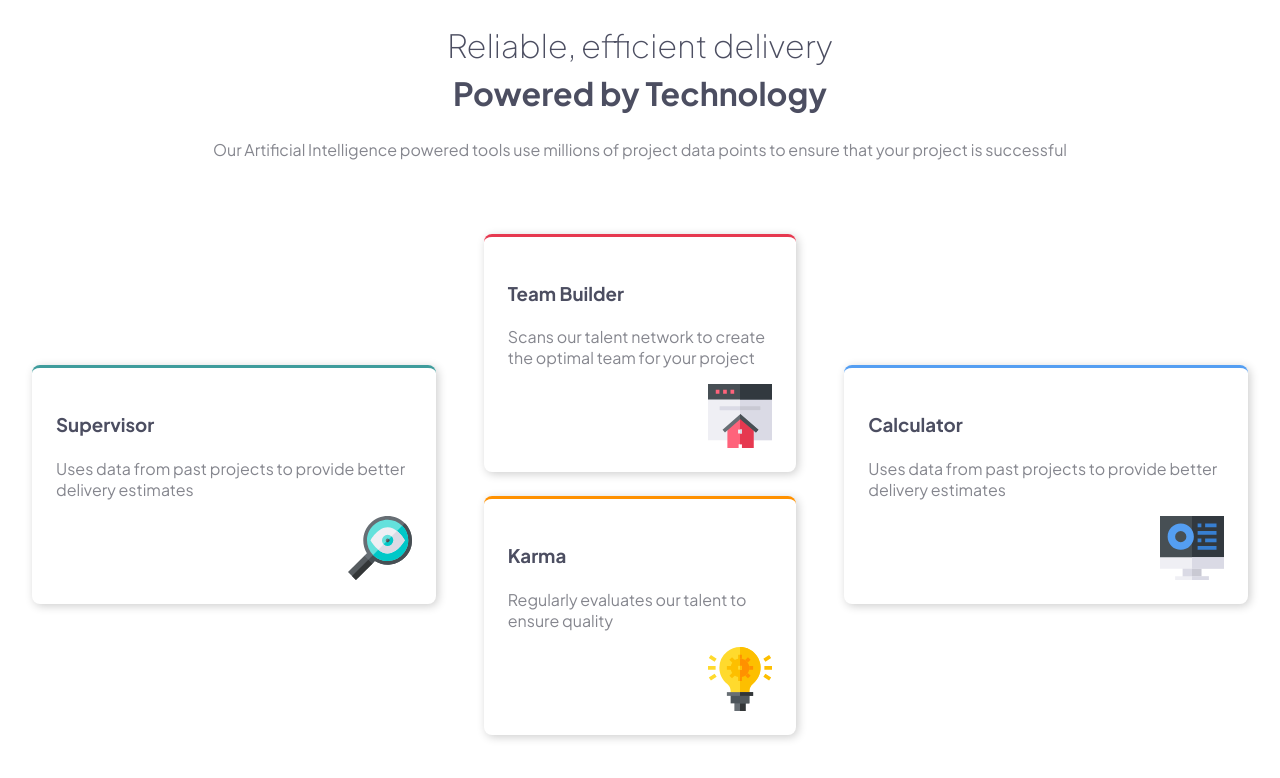
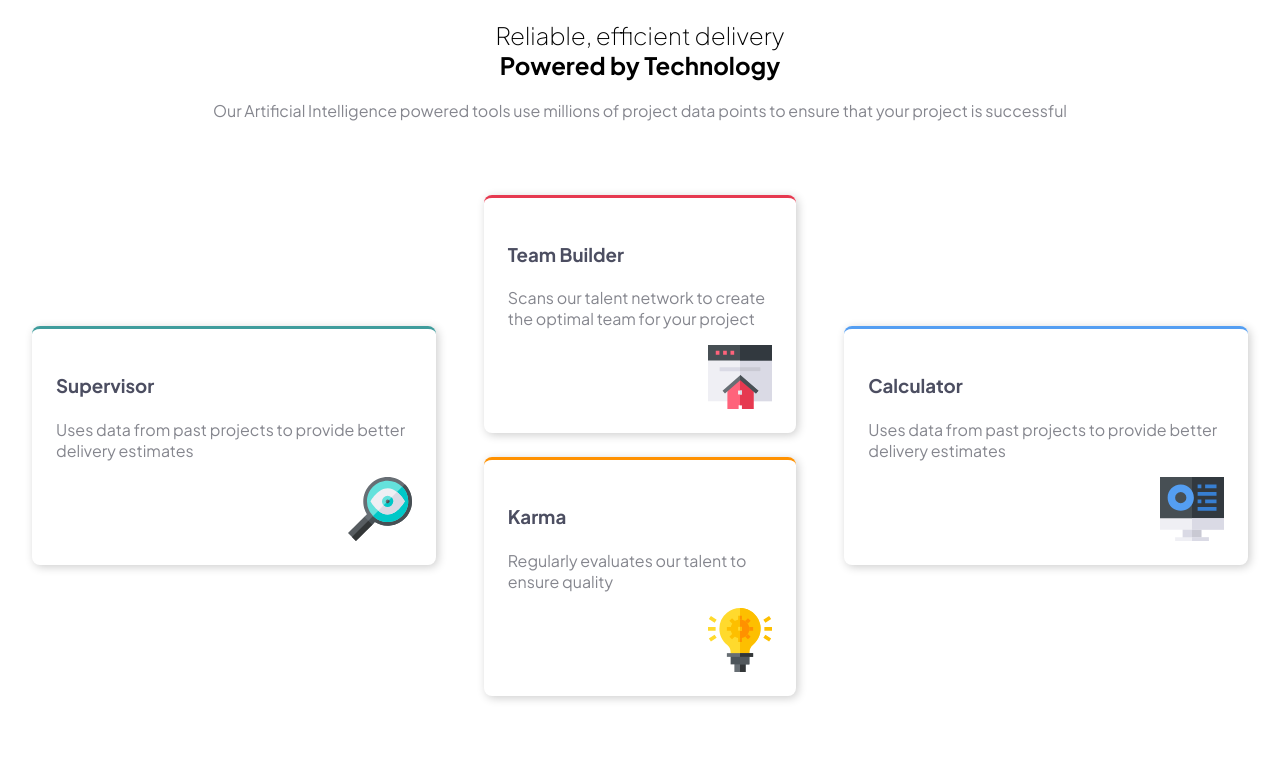
Before and after one commit to Master-Osaro/2_four-card-feature-section, a plain HTML site: page index.html in a window 1280 px wide. Drawn offline with Linux system fonts and the light colour scheme.

Commit message:
Update index.html

```diff
--- a/index.html
+++ b/index.html
@@ -16,8 +16,8 @@
 <body>
 
   <main>
-    <h1><span class="header_light">Reliable, efficient delivery</span><br>
-    Powered by Technology</h1>
+    <h2><span class="header_light">Reliable, efficient delivery</span><br>
+    Powered by Technology</h2>
     <p>Our Artificial Intelligence powered tools use millions of project data points
     to ensure that your project is successful</p>
   </main>
```
